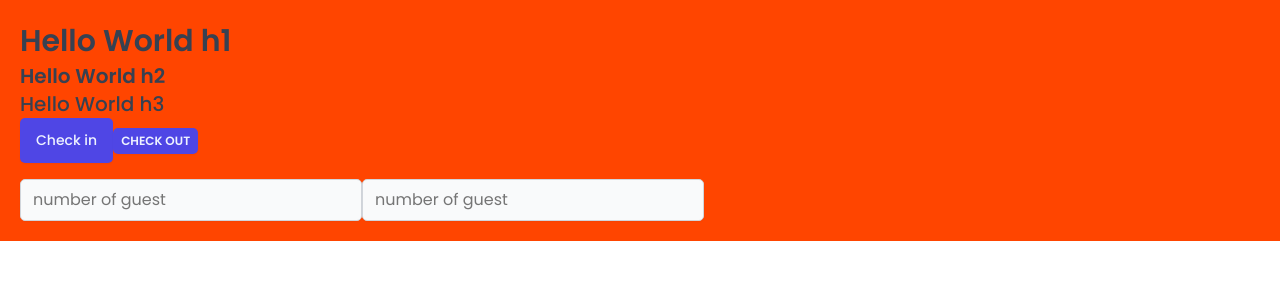
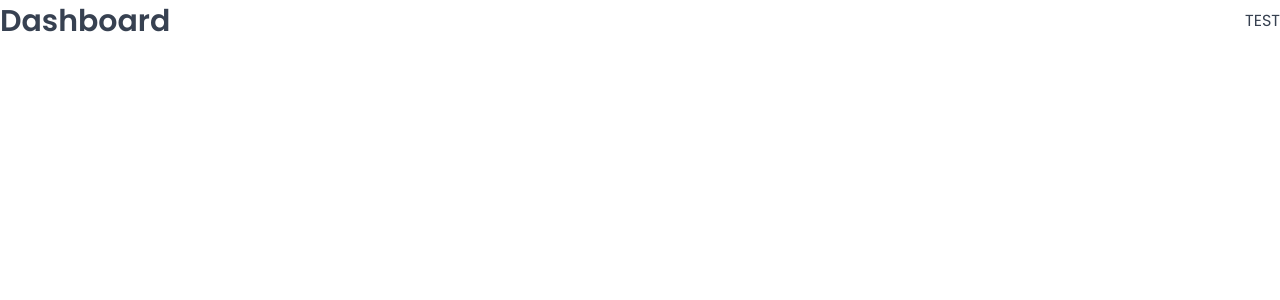
Before and after one commit to Blueflower5/the-wild-oasis2, a React (Vite) app: page /dashboard in a window 1280 px wide. Shown: the top 300 px of the page. Built offline with nearby package versions, Linux system fonts and the light colour scheme; a web font is replaced by a local one.

Commit message:
c25-10(setting up r-router and True global style)

```diff
--- a/package.json
+++ b/package.json
@@ -12,6 +12,7 @@
   "dependencies": {
     "react": "^18.2.0",
     "react-dom": "^18.2.0",
+    "react-router-dom": "^6.30.0",
     "styled-components": "^6.1.17"
   },
   "devDependencies": {
--- a/src/App.jsx
+++ b/src/App.jsx
@@ -1,48 +1,31 @@
-import styled from "styled-components";
+import { BrowserRouter, Navigate, Route, Routes } from "react-router-dom";
 import GlobalStyles from "./styles/GlobalStyles";
-import Button from "./ui/Button";
-import Input from "./ui/input";
-import Heading from "./ui/Heading";
-import Row from "./ui/Row";
-
-//
-const StyledApp = styled.div`
-  background-color: orangered;
-  padding: 20px;
-`;
+import Dashboard from "./pages/Dashboard";
+import Bookings from "./pages/Bookings";
+import Cabins from "./pages/Cabins";
+import Users from "./pages/Users";
+import Settings from "./pages/Settings";
+import Account from "./pages/Account";
+import Login from "./pages/Login";
+import PageNotFound from "./pages/PageNotFound";
 
 function App() {
   return (
     <>
-      {/* this global style cant accpet any props */}
       <GlobalStyles />
-      <StyledApp>
-        <Row>
-          <Row type="horizontal">
-            <div>
-              <Heading as="h1">Hello World h1</Heading>
-              <Heading as="h2">Hello World h2</Heading>
-              <Heading as="h3">Hello World h3</Heading>
-              {/* we can pass the props in button like regular botton when use styled css */}
-              <Button onClick={() => alert("Check in")}>Check in</Button>
-              <Button
-                varitation="primary"
-                size="small"
-                onClick={() => alert("Check out")}
-              >
-                Check out
-              </Button>
-            </div>
-          </Row>
-
-          <Row type="vertical">
-            <div>
-              <Input type="number" placeholder="number of guest" />
-              <Input type="number" placeholder="number of guest" />
-            </div>
-          </Row>
-        </Row>
-      </StyledApp>
+      <BrowserRouter>
+        <Routes>
+          <Route index element={<Navigate replace to="dashboard" />} />
+          <Route path="dashboard" element={<Dashboard />} />
+          <Route path="bookings" element={<Bookings />} />
+          <Route path="cabins" element={<Cabins />} />
+          <Route path="users" element={<Users />} />
+          <Route path="settings" element={<Settings />} />
+          <Route path="account" element={<Account />} />
+          <Route path="login" element={<Login />} />
+          <Route path="*" element={<PageNotFound />} />
+        </Routes>
+      </BrowserRouter>
     </>
   );
 }
```
Also changed, not shown: 1 other file (tests, documents, lock files or other folders).
